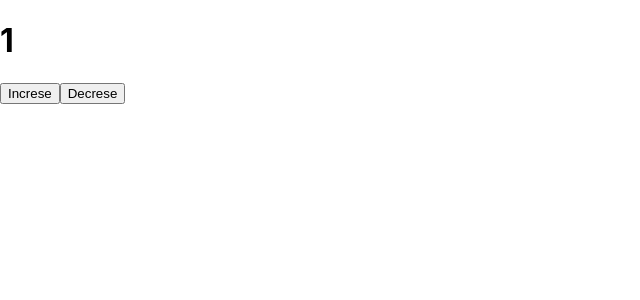
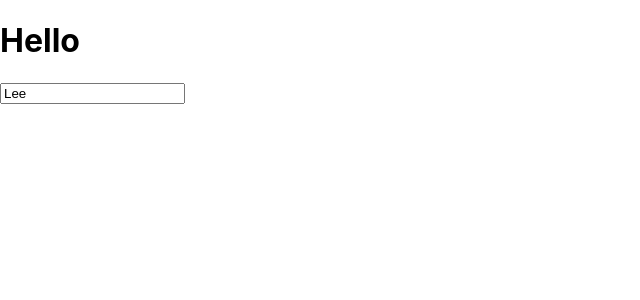
Before and after one commit to gbwlxhd97/react-hooks, a React (Create React App) app: page / in a window 1280 px wide. Shown: the top 300 px of the page, without its empty margins (0-640 px from the left). Built offline with nearby package versions, Linux system fonts and the light colour scheme.

Commit message:
chap 2 useInput

```diff
--- a/src/App.js
+++ b/src/App.js
@@ -1,47 +1,36 @@
 import React, { useState } from "react";
 
+const useInput = (initialValue, validator, validator2) => {
+  const [value, setValue] = useState(initialValue);
+  const onChange = (event) => {
+    const {
+      target: { value },
+    } = event;
+    let willUpdate = true;
+
+    if (typeof validator === "function") {
+      willUpdate = validator(value);
+    }
+    if (typeof validator2 === "function") {
+      willUpdate = validator2(value);
+    }
+    if (willUpdate) {
+      setValue(value);
+    }
+  };
+  return { value, onChange };
+};
+
 const App = () => {
-  const [item, setItem] = useState(1);
-  const IncrementItem = () => setItem(item + 1);
-  const decrementItem = () => setItem(item - 1);
+  const maxLen = (value) => value.length <= 10;
+  const not골뱅이 = (value) => !value.includes("@");
+  const name = useInput("Lee", maxLen, not골뱅이);
   return (
     <div className="App">
-      <h1>{item}</h1>
-      <button onClick={IncrementItem}>Increse</button>
-      <button onClick={decrementItem}>Decrese</button>
+      <h1>Hello</h1>
+      <input placeholder="Name" {...name} />
     </div>
   );
 };
-// class 형 컴포넌트로 똑같은 기능을 구현할떄 state 관리.
-// eslint-disable-next-line
-class AppUgly extends React.Component {
-  state = {
-    item: 1,
-  };
-  render() {
-    const { item } = this.state;
-    return (
-      <div className="App">
-        <h1>{item}</h1>
-        <button onClick={this.IncrementItem}>Increse</button>
-        <button onClick={this.decrementItem}>Decrese</button>
-      </div>
-    );
-  }
-  IncrementItem = () => {
-    this.setState((state) => {
-      return {
-        item: state.item + 1,
-      };
-    });
-  };
-  decrementItem = () => {
-    this.setState((state) => {
-      return {
-        item: state.item - 1,
-      };
-    });
-  };
-}
 
 export default App;
```
Also changed, not shown: 1 other file (tests, documents, lock files or other folders).
